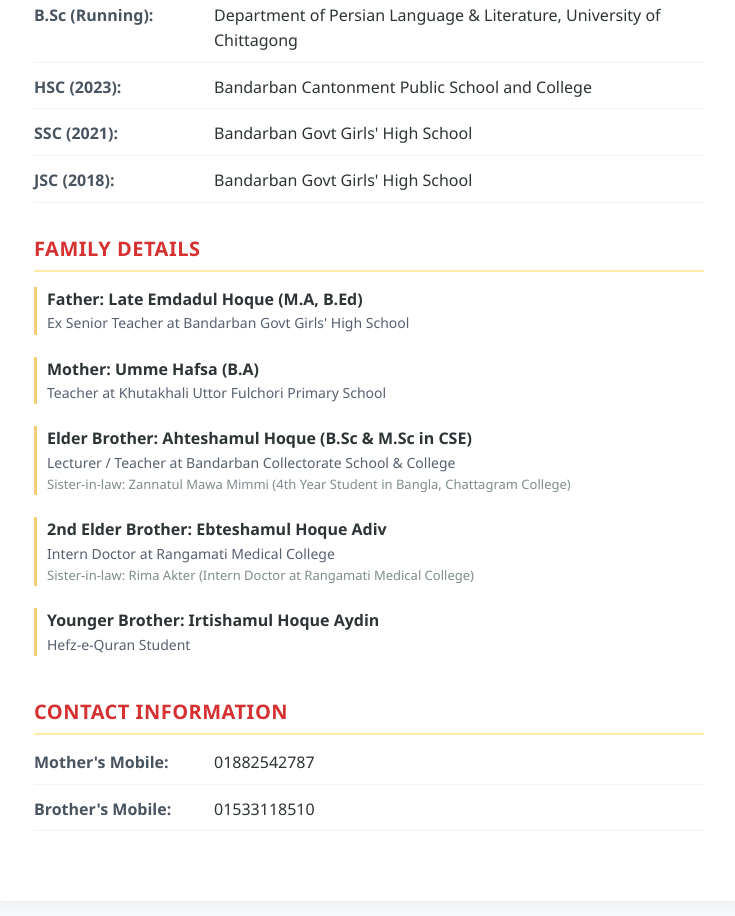
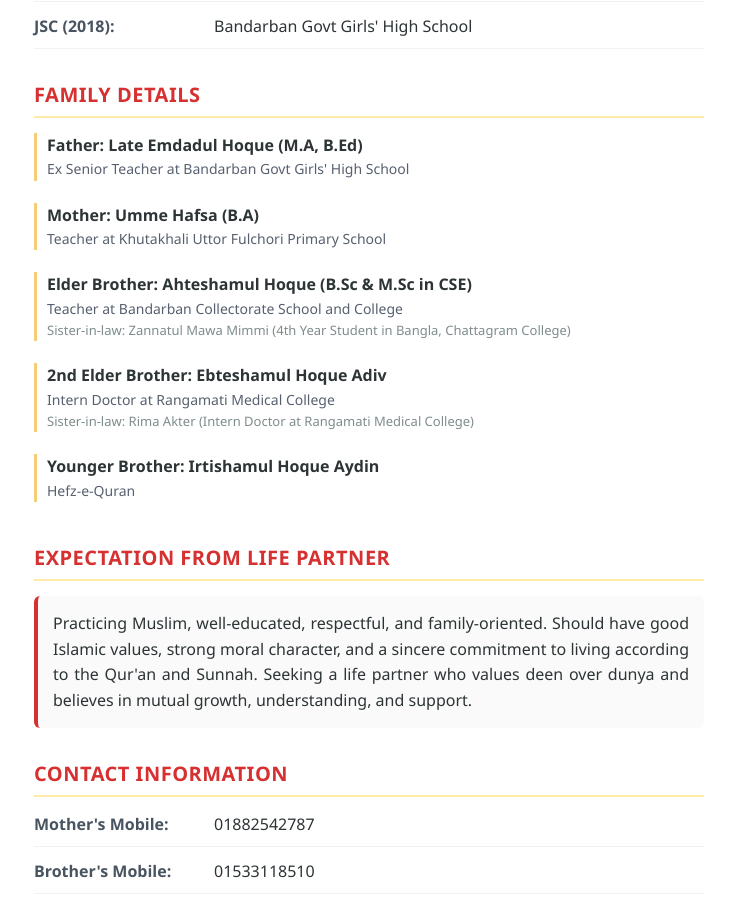
Before and after one commit to AhteshamulHoque/Marrage-cv, a plain HTML site: page index.html in a window 1280 px wide. Shown: the part 804-1720 px from the top of the page, without its empty margins (271-1006 px from the left). Drawn offline with Linux system fonts and the light colour scheme.

Commit message:
2nd Commit

```diff
--- a/index.html
+++ b/index.html
@@ -28,7 +28,7 @@
             padding: 40px;
             border-radius: 12px;
             box-shadow: 0 4px 15px rgba(0, 0, 0, 0.05);
-            border-top: 8px solid #d63031; /* Subtle premium red accent matching hijab */
+            border-top: 8px solid #d63031; /* Premium red accent matching hijab */
         }
 
         /* Header / Profile Section */
@@ -115,6 +115,16 @@
             color: #57606f;
         }
 
+        /* Text Block Style for Expectations */
+        .expectation-text {
+            color: #2d3436;
+            text-align: justify;
+            background-color: #fafafa;
+            padding: 15px;
+            border-radius: 6px;
+            border-left: 4px solid #d63031;
+        }
+
         /* Responsive Design */
         @media (max-width: 600px) {
             .info-item {
@@ -134,12 +144,14 @@
 
 <div class="cv-container">
 
+    <!-- Profile Image & Name -->
     <div class="profile-section">
-        <img src="adia.jpg" alt="Tamrin Tabassom Adia" class="profile-img">
+        <img src="image_d33899.png" alt="Tamrin Tabassom Adia" class="profile-img">
         <h1>Tamrin Tabassom Adia</h1>
         <p>Biodata for Marriage</p>
     </div>
 
+    <!-- Personal Details Section -->
     <div class="cv-section">
         <h2 class="section-title">Personal Details</h2>
         <div class="info-grid">
@@ -170,12 +182,13 @@
         </div>
     </div>
 
+    <!-- Educational Qualifications Section -->
     <div class="cv-section">
         <h2 class="section-title">Educational Qualifications</h2>
         <div class="info-grid">
             <div class="info-item">
                 <span class="info-label">B.Sc (Running):</span>
-                <span class="info-value">Department of Persian Language & Literature, University of Chittagong</span>
+                <span class="info-value">Department of Persian Language & Literature, University of Chittagong (1st Year)</span>
             </div>
             <div class="info-item">
                 <span class="info-label">HSC (2023):</span>
@@ -192,6 +205,7 @@
         </div>
     </div>
 
+    <!-- Family Details Section -->
     <div class="cv-section">
         <h2 class="section-title">Family Details</h2>
         <div class="info-grid">
@@ -208,7 +222,7 @@
 
             <div class="family-member">
                 <strong>Elder Brother: Ahteshamul Hoque (B.Sc & M.Sc in CSE)</strong>
-                <p>Lecturer / Teacher at Bandarban Collectorate School & College</p>
+                <p>Teacher at Bandarban Collectorate School and College</p>
                 <p style="font-size: 13px; color: #7f8c8d;">Sister-in-law: Zannatul Mawa Mimmi (4th Year Student in Bangla, Chattagram College)</p>
             </div>
 
@@ -220,12 +234,21 @@
 
             <div class="family-member">
                 <strong>Younger Brother: Irtishamul Hoque Aydin</strong>
-                <p>Hefz-e-Quran Student</p>
+                <p>Hefz-e-Quran</p>
             </div>
 
         </div>
     </div>
 
+    <!-- Expectation From Life Partner Section -->
+    <div class="cv-section">
+        <h2 class="section-title">Expectation From Life Partner</h2>
+        <p class="expectation-text">
+            Practicing Muslim, well-educated, respectful, and family-oriented. Should have good Islamic values, strong moral character, and a sincere commitment to living according to the Qur'an and Sunnah. Seeking a life partner who values deen over dunya and believes in mutual growth, understanding, and support.
+        </p>
+    </div>
+
+    <!-- Contact Information Section -->
     <div class="cv-section">
         <h2 class="section-title">Contact Information</h2>
         <div class="info-grid">
```
